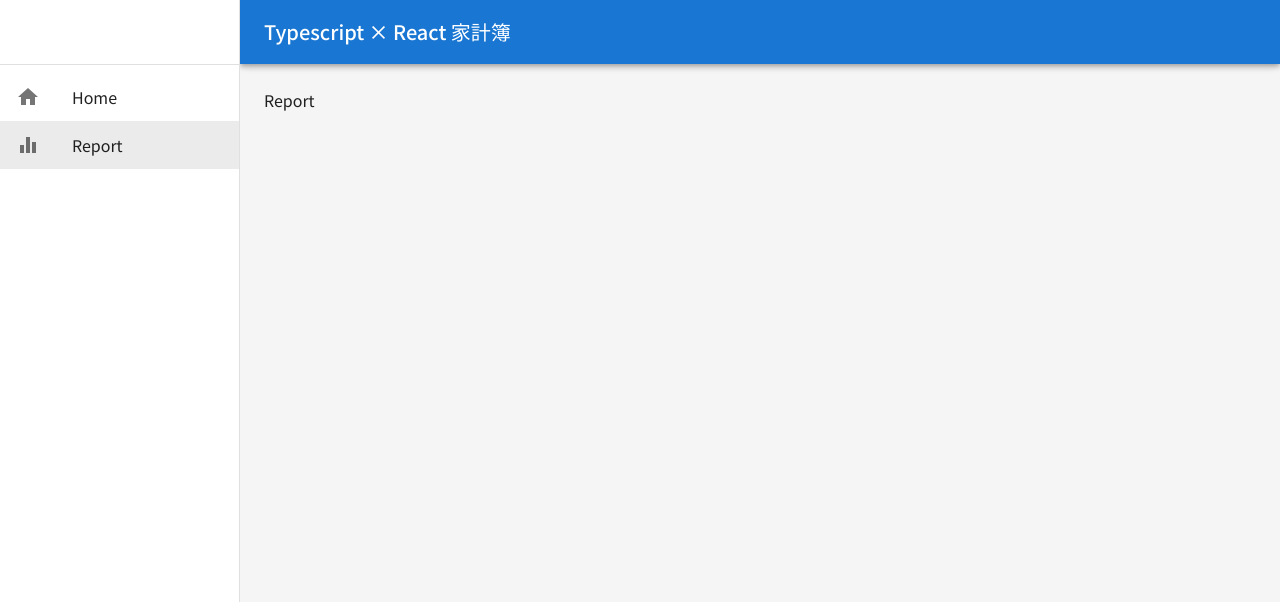
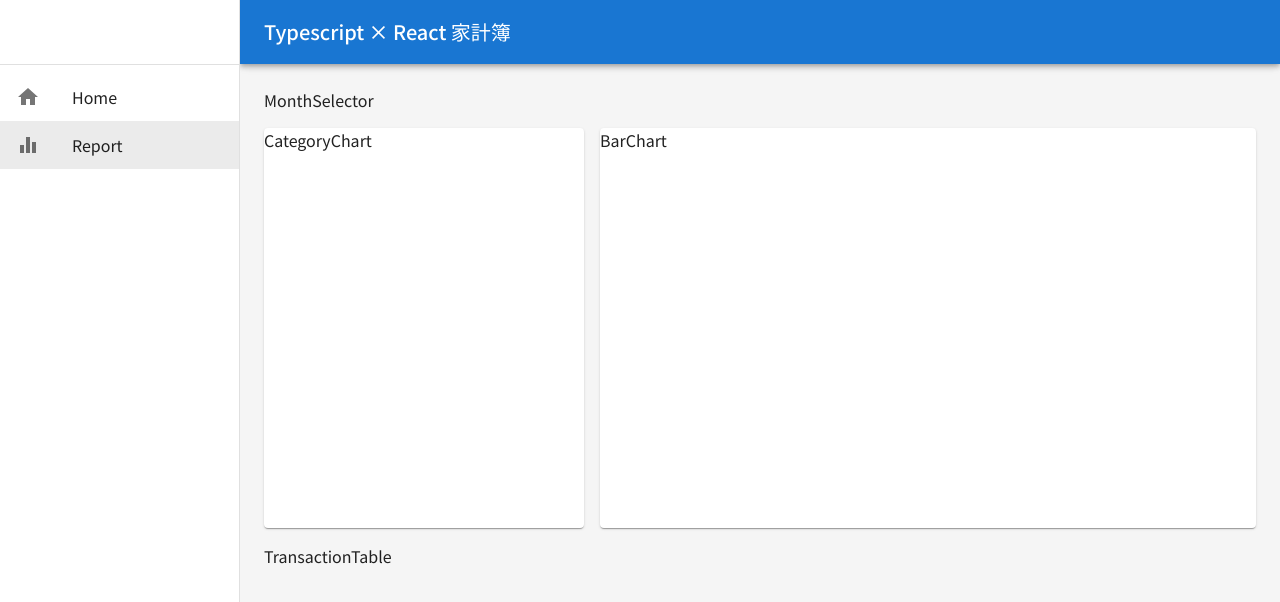
Before and after one commit to kazuyukishimada/react-practice-udemy, a React (Create React App) app in the folder udemy-household-app/: page /report in a window 1280 px wide. Shown: the top 602 px of the page. Built offline with nearby package versions, Linux system fonts and the light colour scheme; no server answers; the database is empty; the HTML template or start-up script is replaced by a standard one.

Commit message:
Report画面見た目作成

```diff
--- /dev/null
+++ b/udemy-household-app/src/components/BarChart.tsx
@@ -0,0 +1,9 @@
+import React from 'react'
+
+const BarChart = () => {
+  return (
+    <div>BarChart</div>
+  )
+}
+
+export default BarChart
--- /dev/null
+++ b/udemy-household-app/src/components/CategoryChart.tsx
@@ -0,0 +1,9 @@
+import React from 'react'
+
+const CategoryChart = () => {
+  return (
+    <div>CategoryChart</div>
+  )
+}
+
+export default CategoryChart
--- /dev/null
+++ b/udemy-household-app/src/components/MonthSelector.tsx
@@ -0,0 +1,9 @@
+import React from 'react'
+
+const MonthSelector = () => {
+  return (
+    <div>MonthSelector</div>
+  )
+}
+
+export default MonthSelector
--- /dev/null
+++ b/udemy-household-app/src/components/TransactionTable.tsx
@@ -0,0 +1,9 @@
+import React from 'react'
+
+const TransactionTable = () => {
+  return (
+    <div>TransactionTable</div>
+  )
+}
+
+export default TransactionTable
--- a/udemy-household-app/src/pages/Report.tsx
+++ b/udemy-household-app/src/pages/Report.tsx
@@ -1,8 +1,36 @@
-import React from 'react'
+import { Grid, Paper } from '@mui/material';
+import React from 'react';
+import MonthSelector from '../components/MonthSelector';
+import CategoryChart from '../components/CategoryChart';
+import BarChart from '../components/BarChart';
+import TransactionTable from '../components/TransactionTable';
 
 const Report = () => {
+  const commonPaperStyle = {
+    height: {xs: "auto", md: "400px"},
+    display: "flex",
+    flexDirection: "column",
+  };
+
   return (
-    <div>Report</div>
+    <Grid container spacing={2}>
+      <Grid item xs={12}>
+        <MonthSelector />
+      </Grid>
+      <Grid item xs={12} md={4}>
+        <Paper sx={commonPaperStyle}>
+          <CategoryChart />
+        </Paper>
+      </Grid>
+      <Grid item xs={12} md={8}>
+        <Paper sx={commonPaperStyle}>
+          <BarChart />
+        </Paper>
+      </Grid>
+      <Grid item xs={12}>
+        <TransactionTable />
+      </Grid>
+    </Grid>
   )
 }
 
```
